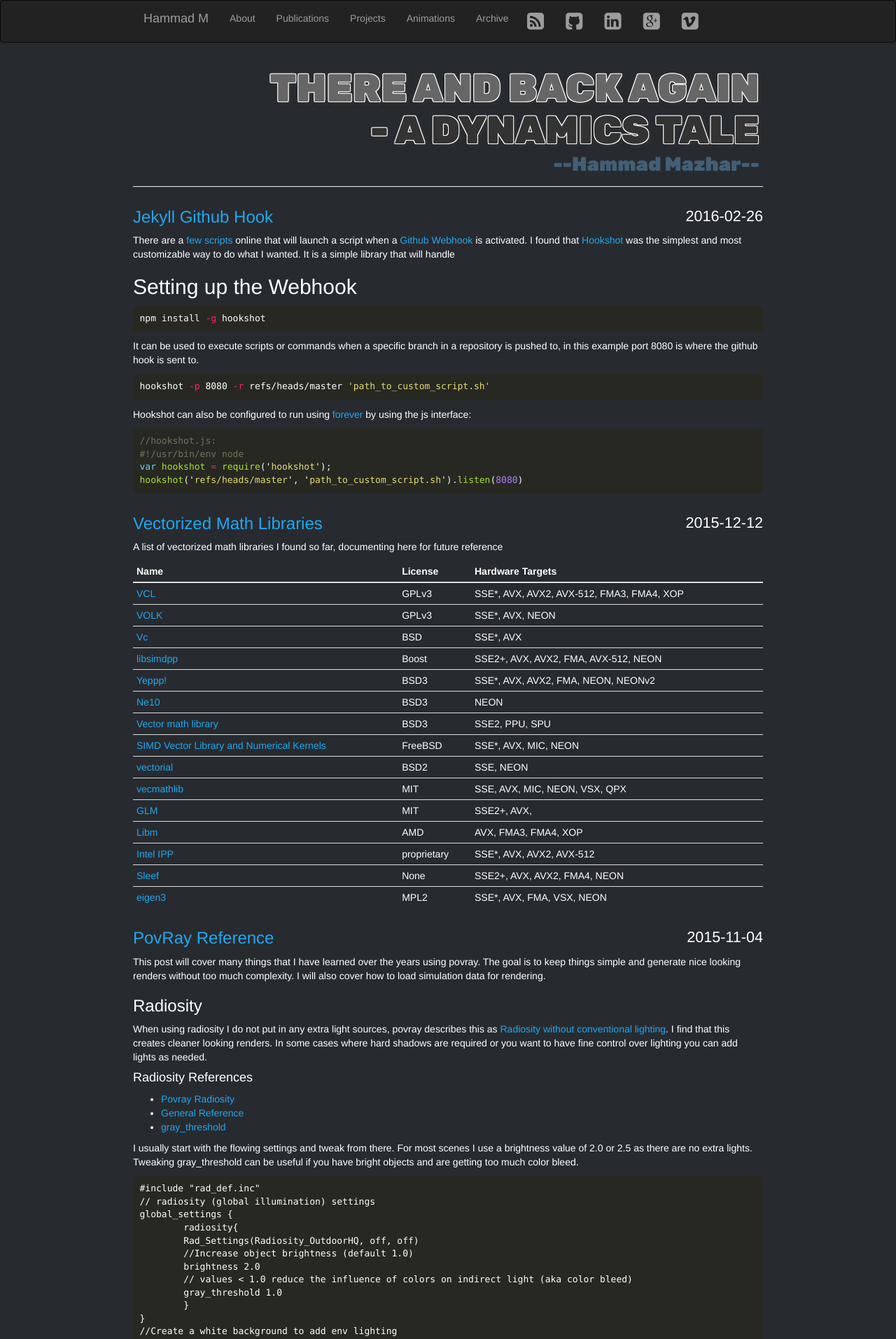
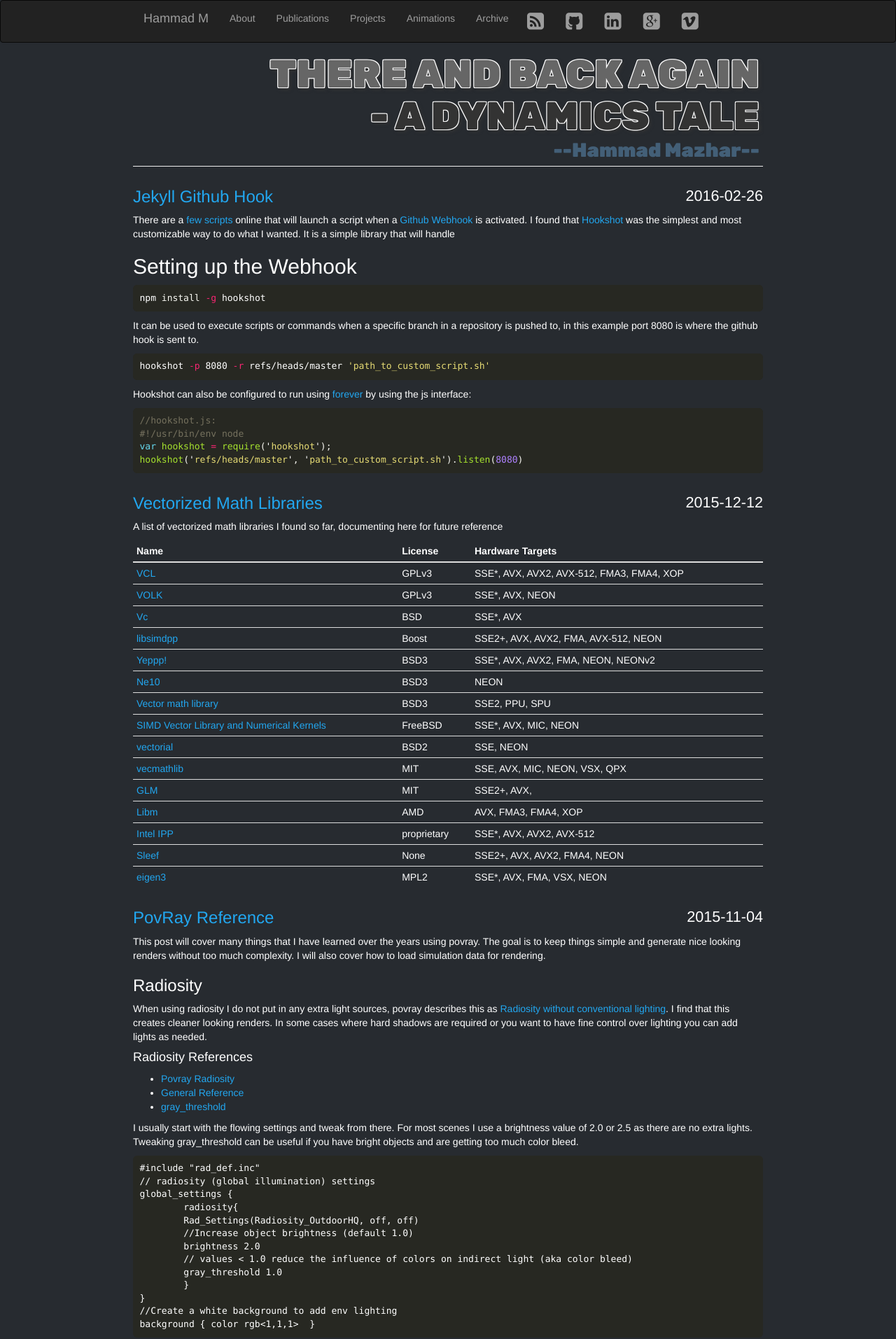
Before and after one commit to hmazhar/hamelot.io, a Jekyll site: the page built from index.html, in a window 1280 px wide. Shown: the top 1913 px of the page at 70% size. Built offline with Jekyll 4.4.1, drawn with Linux system fonts in a browser that asks for light colours; nearby versions of some CDN libraries; some web fonts are replaced; the list of posts is cut into pages by our own code.

Commit message:
Fix margin for header

```diff
--- a/_sass/bootstrap/_type.scss
+++ b/_sass/bootstrap/_type.scss
@@ -136,8 +136,10 @@ mark,
 // -------------------------
 
 .page-header {
-  padding-bottom: (($line-height-computed / 2) - 1);
-  margin: ($line-height-computed * 2) 0 $line-height-computed;
+  padding-bottom: 0px;
+  margin: 5px 0 5px;
+  //padding-bottom: (($line-height-computed / 2) - 1);
+  //margin: ($line-height-computed * 2) 0 $line-height-computed;
   border-bottom: 1px solid $page-header-border-color;
 }
 
```
